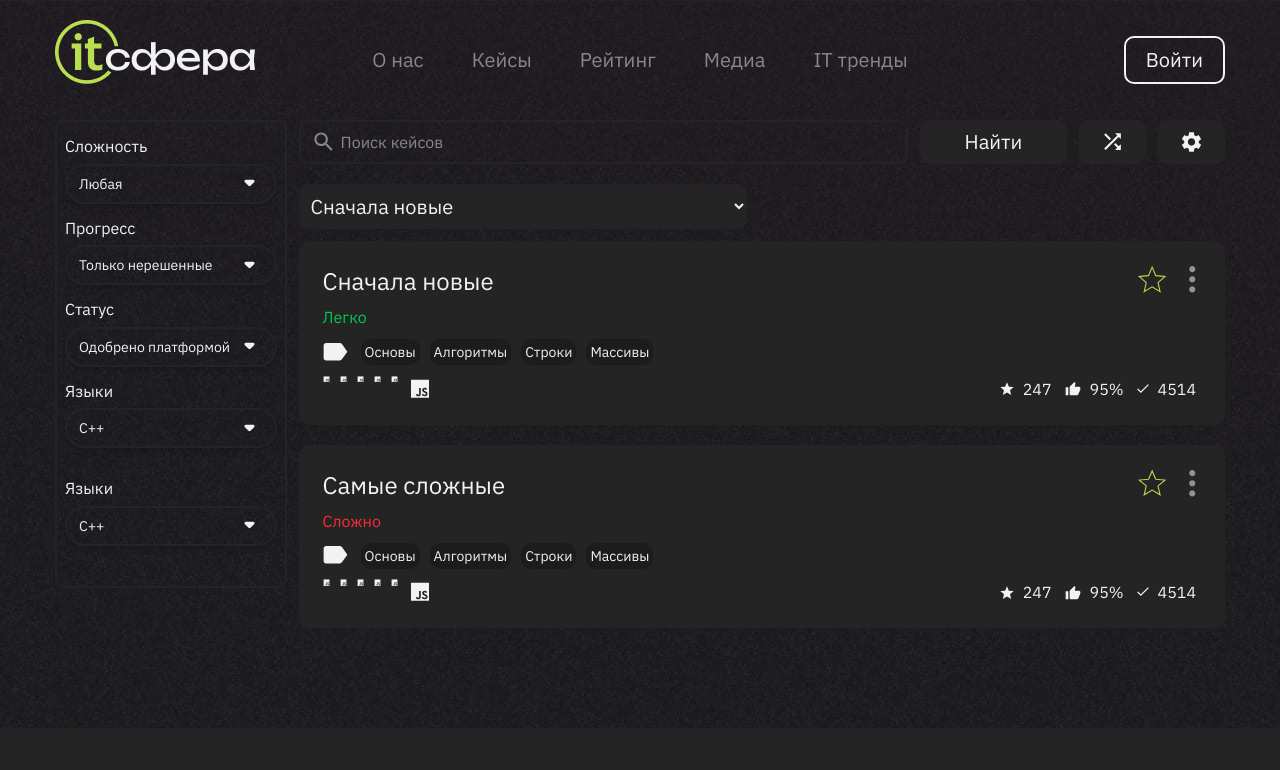
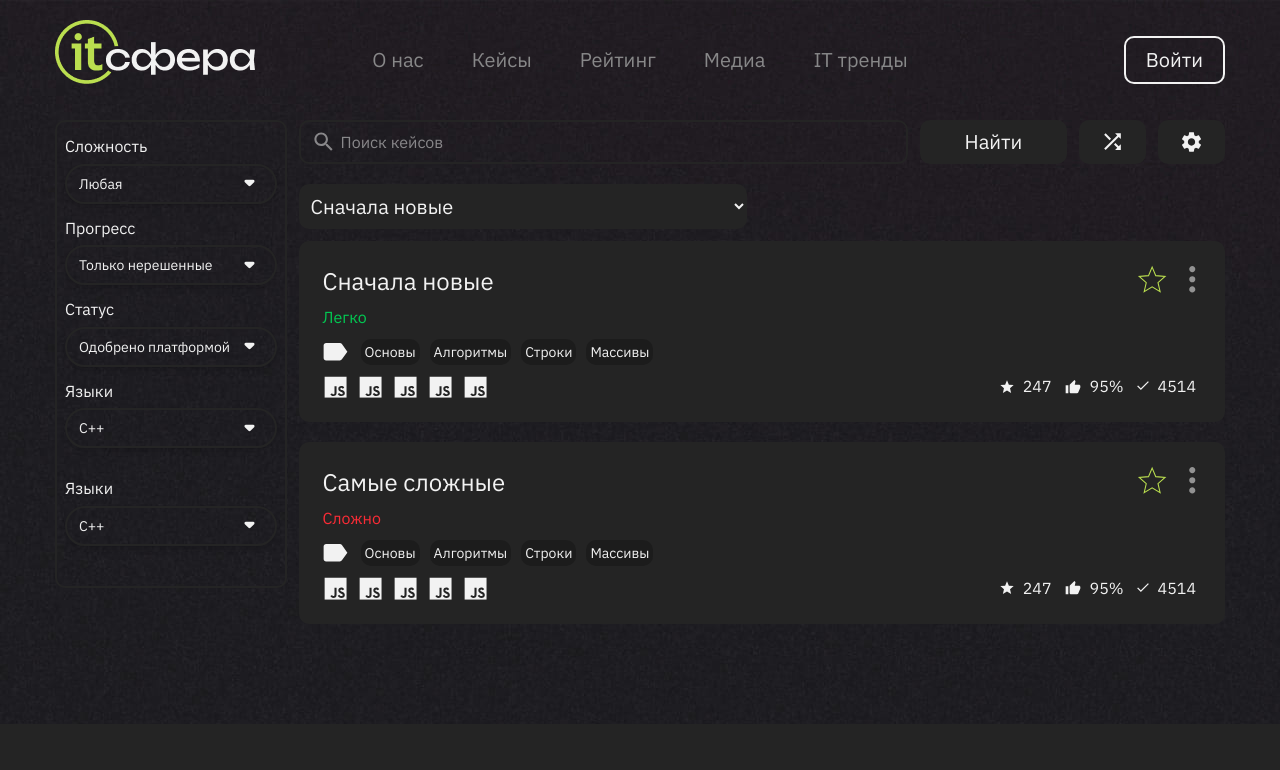
Before and after one commit to sch1zk/it-front, a Next.js app: page /cases in a window 1280 px wide. Shown: the top 770 px of the page. Built offline with nearby package versions, Linux system fonts and the light colour scheme.

Commit message:
cases img

```diff
--- a/src/app/(public)/cases/ListallcasesSection.tsx
+++ b/src/app/(public)/cases/ListallcasesSection.tsx
@@ -102,25 +102,19 @@ const ListallcasesSection = ({ sortBy }) => {
            </div>
            <div className="mrl-text-cart-single w-1/2 flex">
                   <span>
-                  <Image src="/images/icons/js-icon.svg" alt="Логотип ITsphera" width={7} height={7} />
+                  <Image src="/images/icons/js-icon.svg" alt="Логотип ITsphera" width={25} height={25} />
                   </span>
                   <span>
-                  <Image src="/images/icons/js-icon.svg" alt="Логотип ITsphera" width={7} height={7} />
+                  <Image src="/images/icons/js-icon.svg" alt="Логотип ITsphera" width={25} height={25} />
                   </span>
                   <span>
-                  <Image src="/images/icons/js-icon.svg" alt="Логотип ITsphera" width={7} height={7} />
+                  <Image src="/images/icons/js-icon.svg" alt="Логотип ITsphera" width={25} height={25} />
                   </span>
                   <span>
-                  <Image src="/images/icons/js-icon.svg" alt="Логотип ITsphera" width={7} height={7} />
+                  <Image src="/images/icons/js-icon.svg" alt="Логотип ITsphera" width={25} height={25} />
                   </span>
                   <span>
-                  <Image src="/images/icons/js-icon.svg" alt="Логотип ITsphera" width={7} height={7} />
-                  </span>
-
-                  <span>
-                    <svg xmlns="http://www.w3.org/2000/svg" width="24" height="25" viewBox="0 0 24 25" fill="none">
-                    <path d="M3 3.625H21V21.625H3V3.625ZM7.73 18.665C8.13 19.515 8.92 20.215 10.27 20.215C11.77 20.215 12.8 19.415 12.8 17.665V11.885H11.1V17.625C11.1 18.485 10.75 18.705 10.2 18.705C9.62 18.705 9.38 18.305 9.11 17.835L7.73 18.665ZM13.71 18.485C14.21 19.465 15.22 20.215 16.8 20.215C18.4 20.215 19.6 19.385 19.6 17.855C19.6 16.445 18.79 15.815 17.35 15.195L16.93 15.015C16.2 14.705 15.89 14.495 15.89 13.995C15.89 13.585 16.2 13.265 16.7 13.265C17.18 13.265 17.5 13.475 17.79 13.995L19.1 13.125C18.55 12.165 17.77 11.795 16.7 11.795C15.19 11.795 14.22 12.755 14.22 14.025C14.22 15.405 15.03 16.055 16.25 16.575L16.67 16.755C17.45 17.095 17.91 17.305 17.91 17.885C17.91 18.365 17.46 18.715 16.76 18.715C15.93 18.715 15.45 18.285 15.09 17.685L13.71 18.485Z" fill="#F2F2F2"/>
-                    </svg>
+                  <Image src="/images/icons/js-icon.svg" alt="Логотип ITsphera" width={25} height={25} />
                   </span>
                  </div>
               </div>
```
